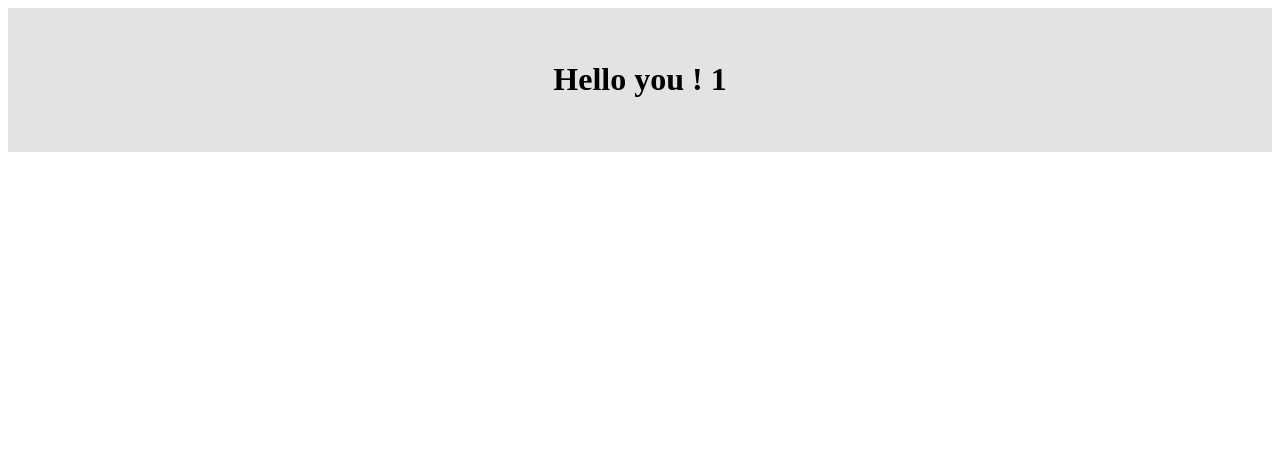
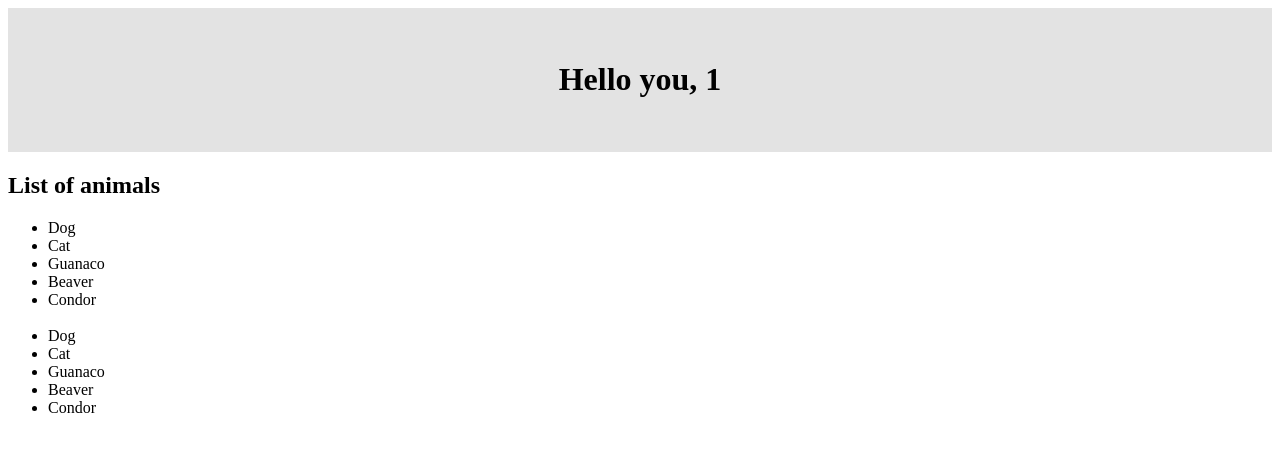
Before and after one commit to sebastian-sulbaran/php-practice, a PHP site: page /?name=1 in a window 1280 px wide. Shown: the top 452 px of the page. Run offline with PHP 8.4, Linux system fonts and the light colour scheme.

Commit message:
Lesson 6. Working with arrays, implementing a view and implementing two modes of use foreach function

```diff
--- a/index.php
+++ b/index.php
@@ -1,9 +1,16 @@
 <?php
 
-//separacion de responsabilidades, esto es un controlador y se llama a una "vista"
-// en el controlador, se establecen las propiedades que necesita la view
+$greetings = "Hello you, " . (htmlspecialchars($_GET['name']) ? htmlspecialchars($_GET['name']) : "user");
 
-$greetings = "Hello you ! " . (htmlspecialchars($_GET['name']) ? htmlspecialchars($_GET['name']) : "user");
+//trabajando con arreglos
 
+$animals = [
+    'Dog',
+    'Cat',
+    'Guanaco',
+    'Beaver',
+    'Condor'
+];
 
+//import the view file
 require("index.view.php");
--- a/index.view.php
+++ b/index.view.php
@@ -21,5 +21,20 @@
             ?>
         </h1>
     </header>
+
+    <h2> List of animals </h2>
+    <ul>
+        <?php foreach ($animals as $animal):?>
+            <li><?= $animal ?></li>
+        <?php endforeach?>
+
+        <br>
+
+        <?php
+            foreach ($animals as $animal) {
+                echo "<li>$animal</li>";
+            }
+        ?>
+    </ul>
 </body>
 </html>
```
